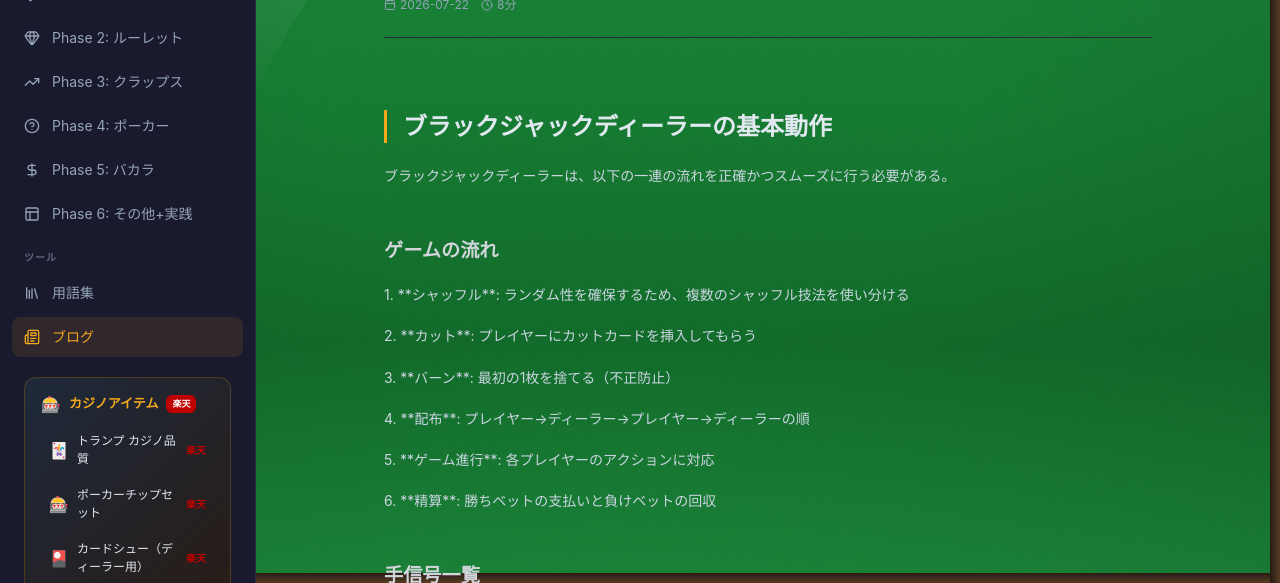
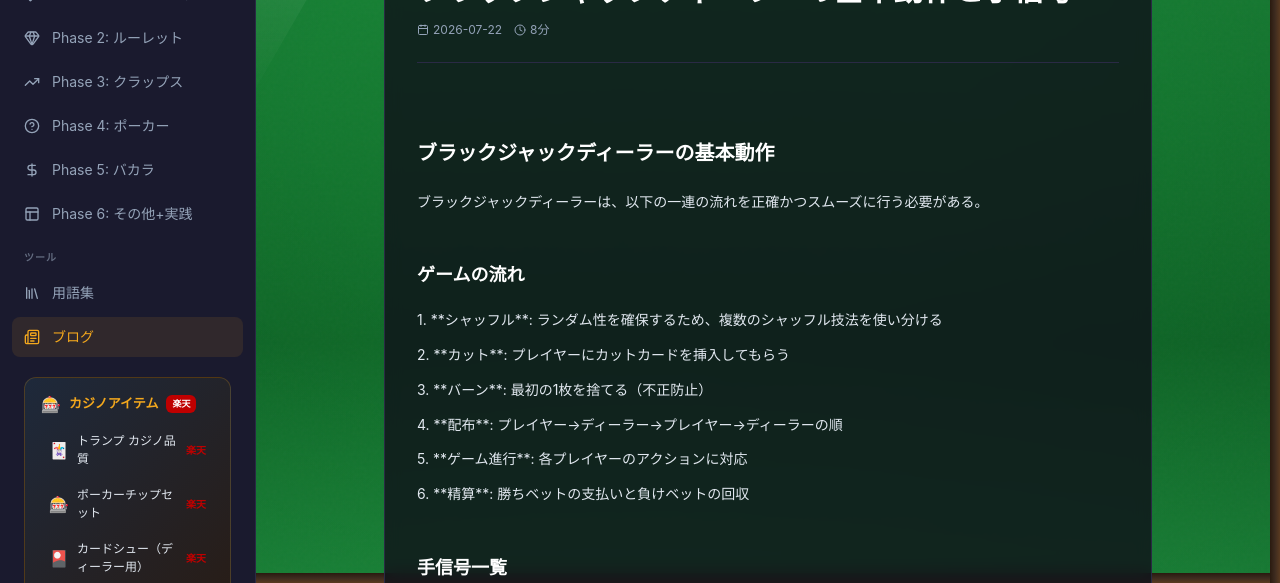
Before and after one commit to RintaroMatsumoto/casino-callege, a React (Vite) app: page /blog/blackjack-dealer-basics/ in a window 1280 px wide. Shown: the part 217-800 px from the top of the page. Built offline with nearby package versions, Linux system fonts and the light colour scheme; no server answers.

Commit message:
fix: blog background readability - add card container, brighten text color, fix table rendering

```diff
--- a/src/pages/BlogList.tsx
+++ b/src/pages/BlogList.tsx
@@ -14,7 +14,7 @@ export default function BlogList() {
 
   return (
     <div className="max-w-4xl mx-auto">
-      <div className="mb-8">
+      <div className="mb-8 bg-casino-dark/80 backdrop-blur-sm rounded-xl border border-casino-border p-5">
         <h1 className="text-2xl font-bold text-white mb-2">CasinoCallege ブログ</h1>
         <p className="text-casino-muted text-sm">カジノディーラー学習に役立つ情報を発信</p>
       </div>
--- a/src/pages/BlogPost.tsx
+++ b/src/pages/BlogPost.tsx
@@ -322,11 +322,11 @@ export default function BlogPost() {
         <meta name="description" content={post.desc} />
       </Helmet>
       <div className="max-w-3xl mx-auto">
-        <button onClick={() => navigate('/blog')} className="flex items-center gap-1 text-casino-muted hover:text-white text-sm mb-6 transition-colors">
+        <button onClick={() => navigate('/blog')} className="flex items-center gap-1 text-casino-muted hover:text-white text-sm mb-4 transition-colors">
           <ArrowLeft size={14} /> ブログ一覧に戻る
         </button>
 
-        <article>
+        <article className="bg-casino-dark/80 backdrop-blur-sm rounded-xl border border-casino-border p-5 md:p-8">
           <div className="flex items-center gap-2 mb-3">
             <span className="text-xs font-semibold text-casino-gold bg-casino-gold/10 px-2 py-0.5 rounded">{post.category}</span>
           </div>
@@ -335,23 +335,65 @@ export default function BlogPost() {
             <span className="flex items-center gap-1"><Calendar size={12} />{post.date}</span>
             <span className="flex items-center gap-1"><Clock size={12} />{post.readTime}</span>
           </div>
-          <div className="prose prose-invert max-w-none">
-            {post.content.split('\n').map((line, i) => {
-              if (line.startsWith('## ')) return <h2 key={i} className="text-xl font-bold text-white mt-8 mb-3">{line.slice(3)}</h2>
-              if (line.startsWith('### ')) return <h3 key={i} className="text-lg font-bold text-white mt-6 mb-2">{line.slice(4)}</h3>
-              if (line.startsWith('| ')) return null
-              if (line.startsWith('|---')) return null
-              if (line.trim() === '') return <div key={i} className="h-2" />
-              if (line.startsWith('- **')) {
-                const m = line.match(/- \*\*(.+?)\*\*: (.+)/)
-                if (m) return <p key={i} className="text-sm text-casino-muted mb-2"><strong className="text-white">{m[1]}</strong>: {m[2]}</p>
-              }
-              if (line.startsWith('- ')) return <li key={i} className="text-sm text-casino-muted ml-4 mb-1 list-disc">{line.slice(2)}</li>
-              return <p key={i} className="text-sm text-casino-muted leading-relaxed mb-3">{line}</p>
-            })}
+          <div className="max-w-none">
+            {renderContent(post.content)}
           </div>
         </article>
       </div>
     </>
   )
 }
+
+function renderContent(content: string) {
+  const lines = content.split('\n')
+  const nodes: React.ReactNode[] = []
+  let tableRows: string[] = []
+
+  const flushTable = (key: number) => {
+    if (tableRows.length < 2) { tableRows = []; return }
+    const headers = tableRows[0].split('|').filter(Boolean).map(s => s.trim())
+    const rows = tableRows.slice(2).filter(r => r.startsWith('|')).map(r => r.split('|').filter(Boolean).map(s => s.trim()))
+    nodes.push((
+      <div key={key} className="overflow-x-auto mb-4">
+        <table className="w-full text-sm border-collapse">
+          <thead>
+            <tr>{headers.map((h, i) => <th key={i} className="border border-casino-border bg-casino-royal px-3 py-2 text-casino-gold font-semibold text-left">{h}</th>)}</tr>
+          </thead>
+          <tbody>
+            {rows.map((row, ri) => (
+              <tr key={ri}>{row.map((cell, ci) => <td key={ci} className="border border-casino-border px-3 py-2 text-casino-text">{cell}</td>)}</tr>
+            ))}
+          </tbody>
+        </table>
+      </div>
+    ))
+    tableRows = []
+  }
+
+  for (let i = 0; i < lines.length; i++) {
+    const line = lines[i]
+    if (line.startsWith('| ') || line.startsWith('|---')) {
+      tableRows.push(line)
+      continue
+    }
+    flushTable(i)
+    if (line.startsWith('## ')) {
+      nodes.push(<h2 key={i} className="text-xl font-bold text-white mt-8 mb-3">{line.slice(3)}</h2>)
+    } else if (line.startsWith('### ')) {
+      nodes.push(<h3 key={i} className="text-lg font-bold text-white mt-6 mb-2">{line.slice(4)}</h3>)
+    } else if (line.trim() === '') {
+      nodes.push(<div key={i} className="h-3" />)
+    } else if (line.startsWith('- **')) {
+      const m = line.match(/- \*\*(.+?)\*\*: (.+)/)
+      nodes.push(m
+        ? <p key={i} className="text-sm text-casino-text mb-2 leading-relaxed"><strong className="text-white">{m[1]}</strong>: {m[2]}</p>
+        : <p key={i} className="text-sm text-casino-text mb-2 leading-relaxed">{line.slice(2)}</p>)
+    } else if (line.startsWith('- ')) {
+      nodes.push(<li key={i} className="text-sm text-casino-text ml-4 mb-1.5 list-disc leading-relaxed">{line.slice(2)}</li>)
+    } else {
+      nodes.push(<p key={i} className="text-sm text-casino-text leading-relaxed mb-3">{line}</p>)
+    }
+  }
+  flushTable(lines.length)
+  return nodes
+}
```
